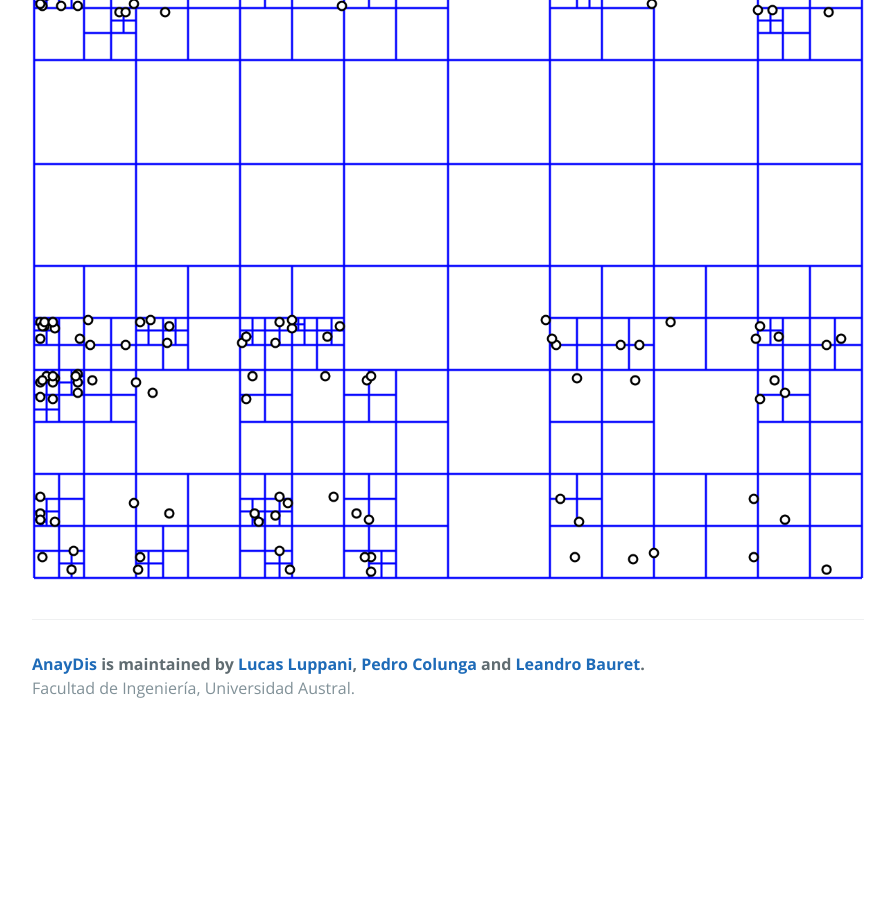
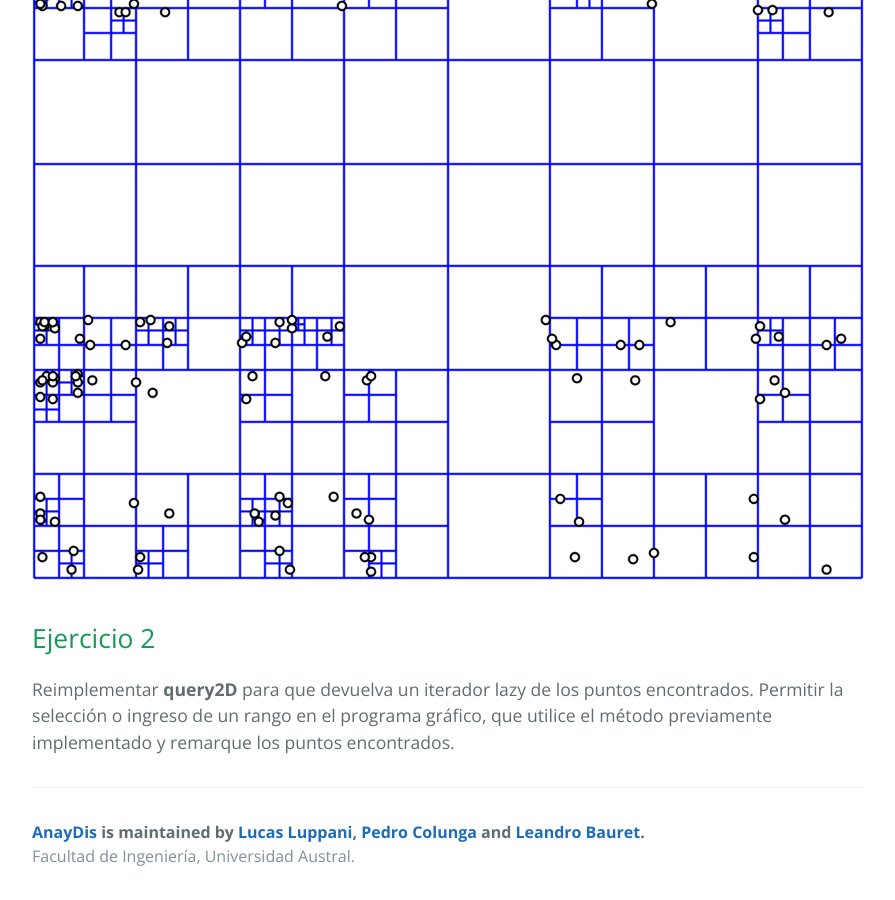
Before and after one commit to FacultadDeIngenieria/anaydis, a Jekyll site: the page built from practice/tp10.md, in a window 1280 px wide and 900 px high, scrolled down 834 px. Shown: the whole window, without its empty margins (192-1087 px from the left). Built offline with Jekyll 4.4.1, drawn with Linux system fonts in a browser that asks for light colours; before the commit the page ends 1566 px from its top, so only the background shows below that.

Commit message:
Added second exercise

```diff
--- a/practice/tp10.md
+++ b/practice/tp10.md
@@ -14,3 +14,6 @@ permalink: /practice/10
 Dada la siguiente implementación de [QuadTree.java](../resources/QuadTree.java), implementar un programa que grafique el estado interno del tree en una imagen como la provista de referencia.
 
 ![]({{site.baseurl}}/resources/quadTreeVisualization.png)
+
+## Ejercicio 2
+Reimplementar **query2D** para que devuelva un iterador lazy de los puntos encontrados. Permitir la selección o ingreso de un rango en el programa gráfico, que utilice el método previamente implementado y remarque los puntos encontrados.
```
